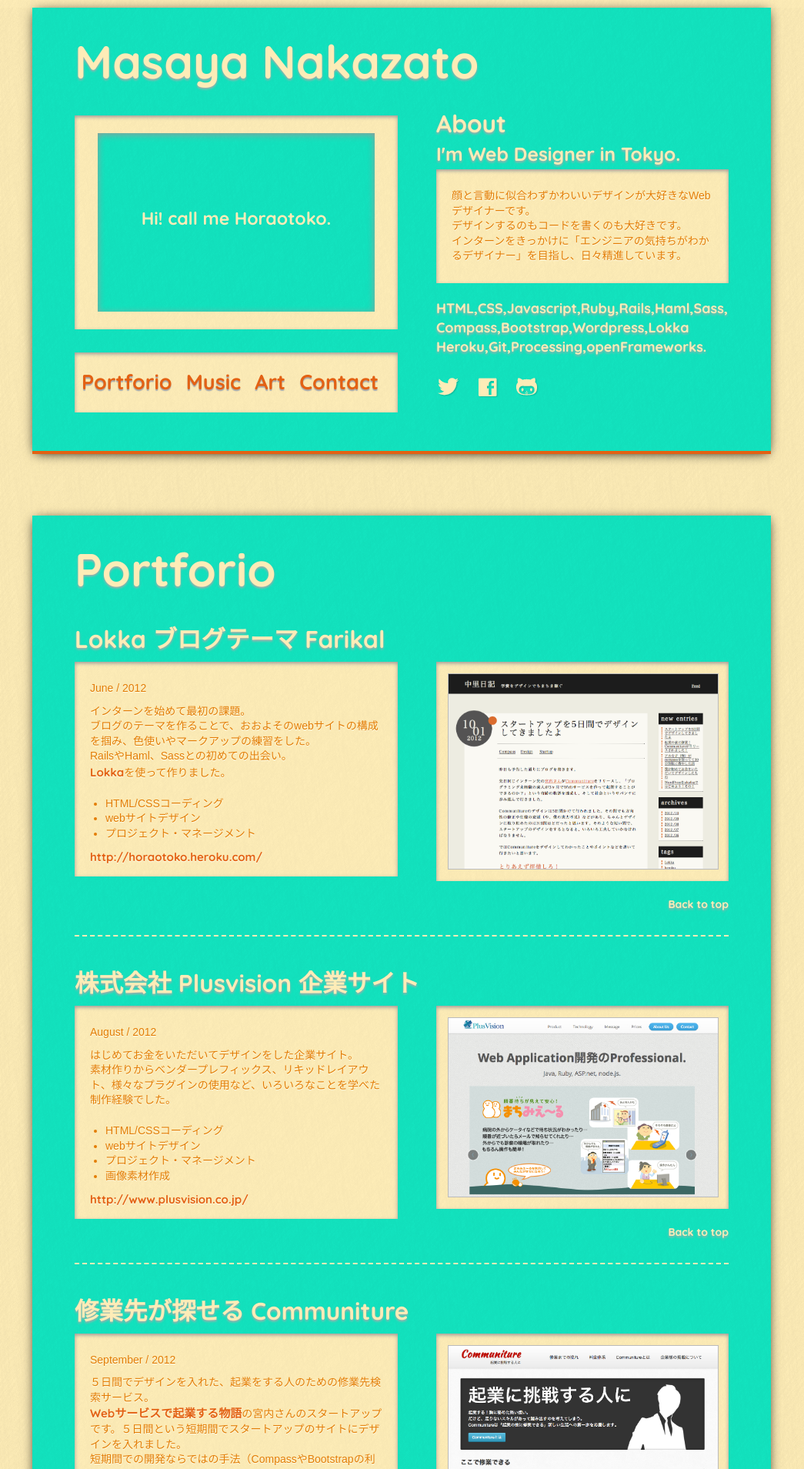
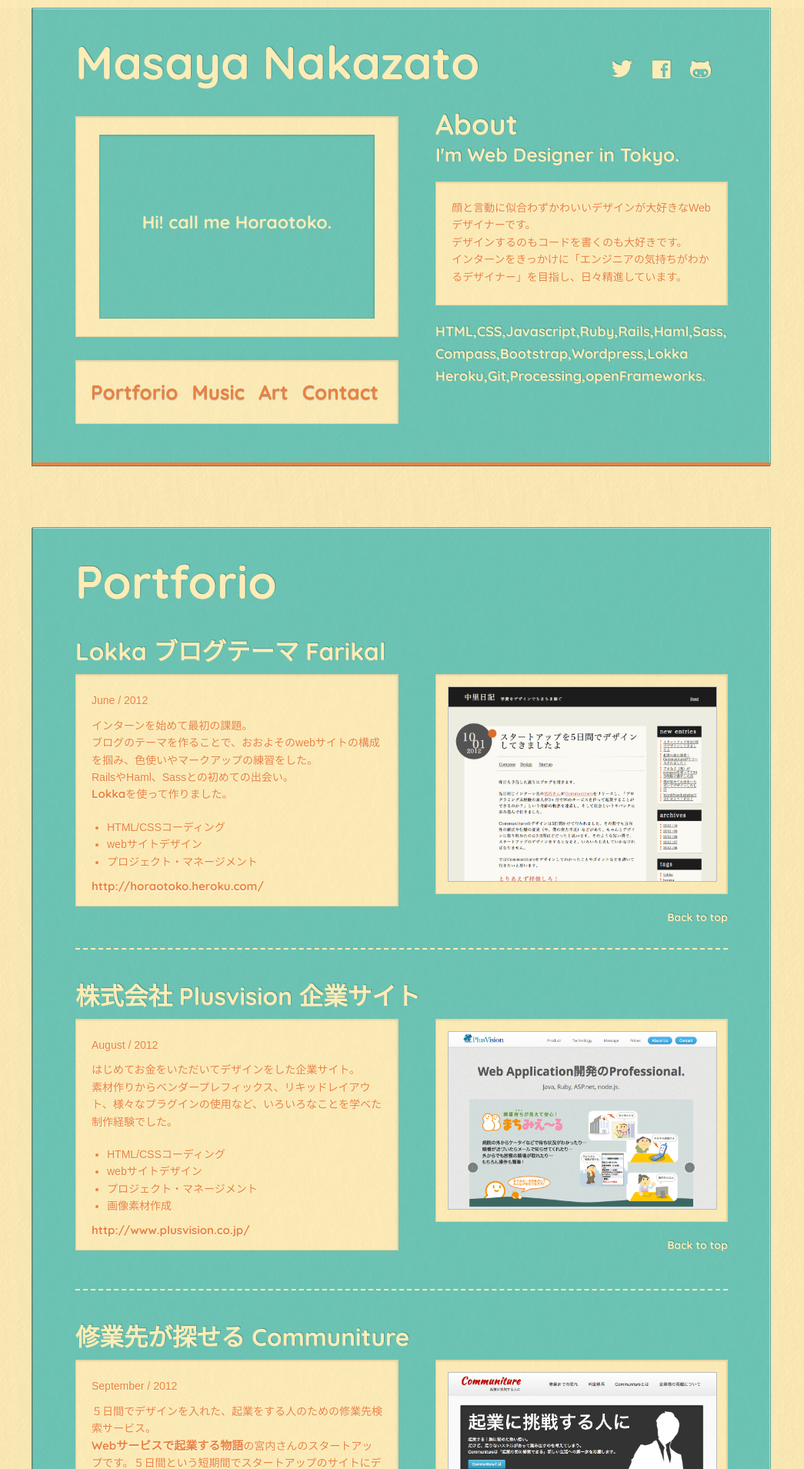
Before and after one commit to horaotoko/portforio, a PHP site: page /index.html in a window 1280 px wide. Shown: the top 1909 px of the page at 77% size, without its empty margins (118-1163 px from the left). Run offline with PHP 8.4, Linux system fonts and the light colour scheme.

Commit message:
fixed color

```diff
--- a/css/style.css
+++ b/css/style.css
@@ -1,7 +1,7 @@
 h1, h2, h3, a{
   font-family: 'Quicksand', sans-serif;
   color: #fdecb7;
-  text-shadow: 0px 2px 3px #aaa;
+  text-shadow: 1px -1px 0px rgba(0, 0, 0, 0.2);
   letter-spacing: 0px;
   font-weight: 700;
 }
@@ -17,11 +17,11 @@
 }
 
 p,ul li{
-  color: #E37C03;
+  color: #E98142;
   font-family:'ヒラギノ角ゴ Pro W3','Hiragino Kaku Gothic Pro','メイリオ',Meiryo,'ＭＳ Ｐゴシック',sans-serif;
-  text-shadow: 0 1px 1px #FFE;
+  text-shadow: -1px 1px 0 rgba(255,255,255,.4);
   font-size: 14px;
-  line-height: 1.4;
+  line-height: 1.6;
 }
 
 img{
@@ -46,17 +46,22 @@
 
 header,section {
   padding: 50px 55px 40px;
-  background: #13E3BF;
+  background: #6DC5B5;
   margin: 0 0 80px;
+  border: solid 1px rgba(0, 0, 0, .15);
   -webkit-box-shadow: 0 2px 15px -4px black;
   -moz-box-shadow: 0 2px 15px -4px black;
-  box-shadow: 0px 2px 15px -4px black;
-  border-bottom: 4px solid #E36113;
+  box-shadow: rgba(0,0,0,.5) -1px 1px 0, rgba(255,255,255,.5)-1px 1px 0 inset;
+  border-bottom: 4px solid #E98142;
   background-image: url("../img/texture.png");
 }
 
 header img{
   border: none;
+}
+
+header h1{
+  float: left;
 }
 
 .left_space{
@@ -66,25 +71,24 @@
 .pc{
   padding: 23px 30px;
   background: #fdecb7;
-  -webkit-box-shadow: 0 2px 5px #999 inset;
-  -moz-box-shadow: 0 2px 5px #999 inset;
-  box-shadow: 0px 2px 5px #999 inset;
+  border: solid 1px rgba(0, 0, 0, .1);
+  box-shadow: rgba(0,0,0,.1) -1px 1px 2px inset, rgba(255,255,255,-1) -1px 1px 0;
   margin: 10px 0 30px;
   background-image: url("../img/texture.png");
 }
 .desktop{
   padding: 95px 0px;
-  background: #13e3bf;
+  background: #6dc5b5;
   text-align: center;
-  -webkit-box-shadow: 0 2px 10px #999 inset;
-  -moz-box-shadow: 0 2px 10px #999 inset;
-  box-shadow: 0px 2px 10px #999 inset;
+  border: solid 1px rgba(0, 0, 0, .1);
+  box-shadow: rgba(0,0,0,.1) -1px 1px 2px inset, rgba(255,255,255,-1) -1px 1px 0;
   background-image: url("../img/texture.png");
 }
 
 .desktop p{
   font-family: 'Quicksand', sans-serif;
   color: #fdecb7;
+  text-shadow: 1px -1px 0px rgba(0, 0, 0, 0.2);
   font-size: 23px;
   font-weight: 700;
   text-shadow: none;
@@ -98,7 +102,7 @@
 
 .navbar-inner {
 min-height: 40px;
-padding: 10px 0px;
+padding: 10px 10px;
 background-color: #fdecb7;
 background-image: -moz-linear-gradient(top, #fdecb7, #fdecb7);
 background-image: -webkit-gradient(linear, 0 0, 0 100%, from(#fdecb7), to(#fdecb7));
@@ -111,9 +115,8 @@
 -moz-border-radius: 0px;
 border-radius: 0px;
 filter: progid:DXImageTransform.Microsoft.gradient(startColorstr='#fdecb7', endColorstr='#fdecb7', GradientType=0);
--webkit-box-shadow: 0 2px 5px #999 inset;
--moz-box-shadow: 0 2px 5px #999 inset;
-box-shadow: 0px 2px 5px #999 inset;
+border: solid 1px rgba(0, 0, 0, .1);
+box-shadow: rgba(0,0,0,.1) -1px 1px 2px inset, rgba(255,255,255,-1) -1px 1px 0;
 background-image: url("../img/texture.png");
 }
 
@@ -131,15 +134,15 @@
 
 .navbar .nav > li > a {
 float: none;
-font-size: 27px;
+font-size: 26px;
 padding: 10px 9px 10px;
-color: #E36113;
+color: #e98142;
 text-decoration: none;
-text-shadow: 0 2px 1px #aaa;
+text-shadow: 0 1px 1px #aaa;
 }
 
 .navbar .nav > li > a:hover {
-color: #13e3bf;
+color: #6DC5B5;
 }
 
 .right_space{
@@ -149,20 +152,24 @@
 
 .right_space h2{
   margin: 0;
+  font-size: 37px;
+}
+
+.right_space h3{
+  margin-bottom: 15px;
 }
 
 .caption{
   background: #fdecb7;
-  padding: 25px 20px 15px;
-  -webkit-box-shadow: 0 2px 5px #999 inset;
-  -moz-box-shadow: 0 2px 5px #999 inset;
-  box-shadow: 0px 2px 5px #999 inset;
+  padding: 22px 20px 15px;
+  border: solid 1px rgba(0, 0, 0, .1);
+  box-shadow: rgba(0,0,0,.1) -1px 1px 2px inset, rgba(255,255,255,-1) -1px 1px 0;
   margin: 0 0 20px;
   background-image: url("../img/texture.png");
 }
 
 .caption a {
-  color: #E36113;
+  color: #E98142;
   text-shadow: 0 1px 1px #FFE;
   font-size: 15px;
   line-height: 1.4;
@@ -180,9 +187,14 @@
 .ability p{
   color: #fdecb7;
   font-family: 'Quicksand', sans-serif;
-  text-shadow: 0 2px 3px #aaa;
+  text-shadow: 1px -1px 0px rgba(0, 0, 0, 0.2);
   font-size: 18px;
   font-weight: 700;
+  letter-spacing: 1.4;
+}
+
+.sns{
+  float: right;
 }
 
 .sns ul{
@@ -200,7 +212,7 @@
 }
 
 .totop:hover{
-  color: #e36113;
+  color: #E98142;
   text-decoration: none;
 }
 
@@ -226,7 +238,7 @@
 }
 
 .music ul li:nth-child(2){
-  margin : 0px 35px;
+  margin : 0px 34px;
 }
 
 .music ul li h3{
@@ -240,11 +252,11 @@
 .music h3 a{
   font-size: 27px;
   color: #fdecb7;
-  text-decoration: underline;
 }
 
 .music h3 a:hover {
-  color: #E36113;
+  color: #E98142;
+  text-decoration: none;
 }
 
 .carousel{
@@ -262,16 +274,18 @@
 footer {
   clear:both !important;
   text-align: center;
-  background: #e36113;
-  height: 160px;
+  background: #E98142;
+  height: 150px;
+  padding: 60px;
   background-image: url("../img/texture.png");
 }
 
 footer p{
   color: #fdecb7;
-  font-size: 84px;
+  font-size: 68px;
   letter-spacing: -1px;
   font-family: 'Quicksand', sans-serif;
+  text-shadow: none;
 }
 
 footer .rights p{
--- a/index.html
+++ b/index.html
@@ -25,6 +25,13 @@
   <div class="container top">
     <header class="clearfix">
         <h1>Masaya Nakazato</h1>
+          <div class="sns clearfix">
+        <ul class="clearfix">
+          <li><a href="https://twitter.com/Horaotoko" target="_blank"><img src="img/twi.png"></a></li>
+          <li><a href="http://www.facebook.com/Horaotoko" target="_blank"><img src="img/fb.png"></a></li>
+          <li><a href="https://github.com/horaotoko" target="_blank"><img src="img/git.png"></a></li>
+        </ul>
+      </div>
       <div class="left_space">
       <div class="pc">
         <div class="desktop">
@@ -44,6 +51,7 @@
       </div>
 
       <div class="right_space">
+
         <h2>About</h2>
         <h3>I'm Web Designer in Tokyo.</h3>
         <div class="caption">
@@ -56,17 +64,10 @@
 Compass,Bootstrap,Wordpress,Lokka
 Heroku,Git,Processing,openFrameworks.</p>
       </div>
-      <div class="sns clearfix">
-        <ul class="clearfix">
-          <li><a href="https://twitter.com/Horaotoko" target="_blank"><img src="img/twi.png"></a></li>
-          <li><a href="http://www.facebook.com/Horaotoko" target="_blank"><img src="img/fb.png"></a></li>
-          <li><a href="https://github.com/horaotoko" target="_blank"><img src="img/git.png"></a></li>
-        </ul>
-      </div>
       </div>
     </header>
 
-    <section  class="portforio column">
+    <section  class="portforio column clearfix">
       <h1>Portforio</h1>
         <div class="part clearfix">
           <h2>Lokka ブログテーマ Farikal</h2>
@@ -213,7 +214,7 @@
           </li>
         </ul>
           <div class="caption">
-            <p>曲だけでなく、ジャケットデザイン、写真も自分でつくった（撮った）ものです。Robot Heartは1000PVを越えています。</p>
+            <p>曲だけでなく、ジャケットデザイン、写真も自分でつくった（撮った）ものです。</p>
           </div>
           <h3>and <a href="https://soundcloud.com/dhukushi" target="_blank">More</a> ...</h3>
           <a class="totop" href=".top">Back to top</a>
@@ -246,7 +247,7 @@
           </div>
         </div>
           <div class="caption">
-            <p>December / 2012</p>
+            <p>December / 2011</p>
             <p>日常のなかにアートを組み込むことを目指して、「メディアアートな家具」を制作しました。<br>
             木製のブロックの底に貼り付けられたマーカーをテーブル内部に設置されたカメラが認識し、それぞれのマーカーに紐づいた幾何学模様がテーブルトップに表示されます。</p>
             <p>
```
Also changed, not shown: img/fb.png, img/git.png, img/twi.png, 1 other file.
